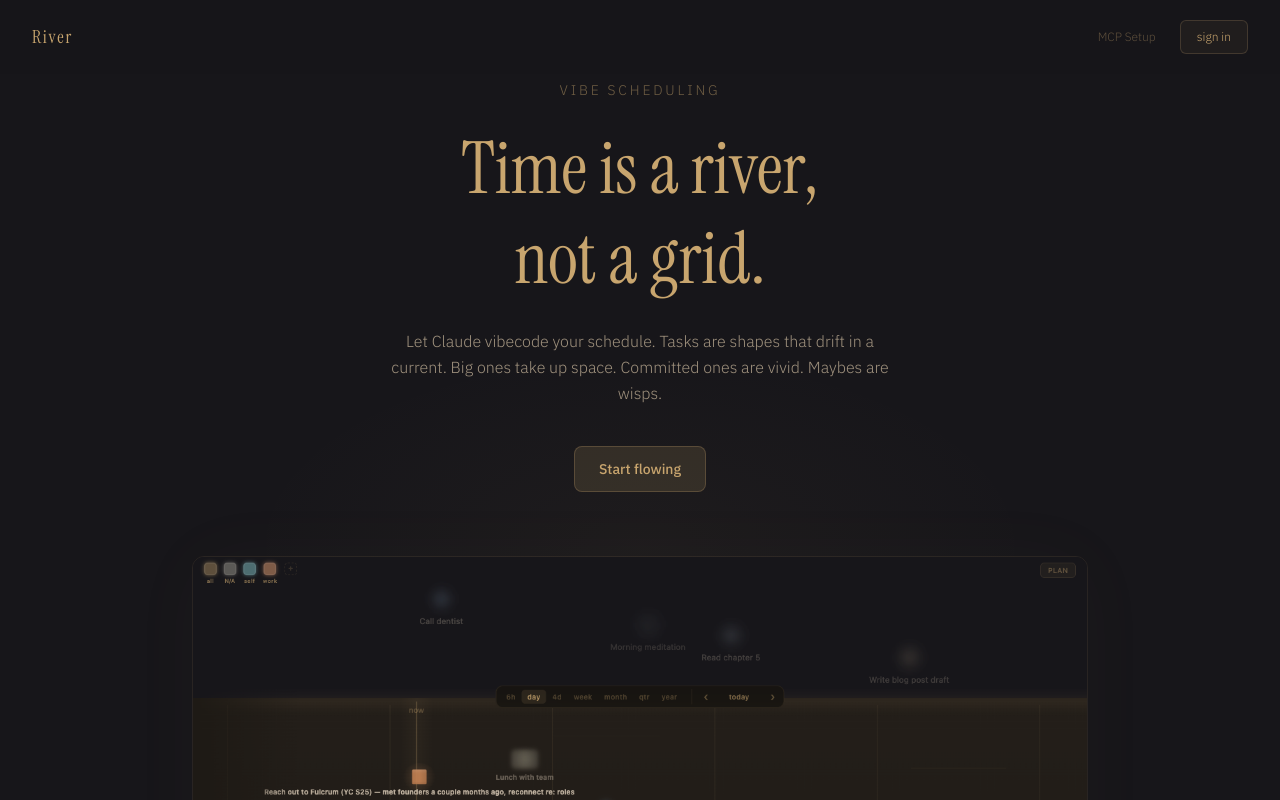
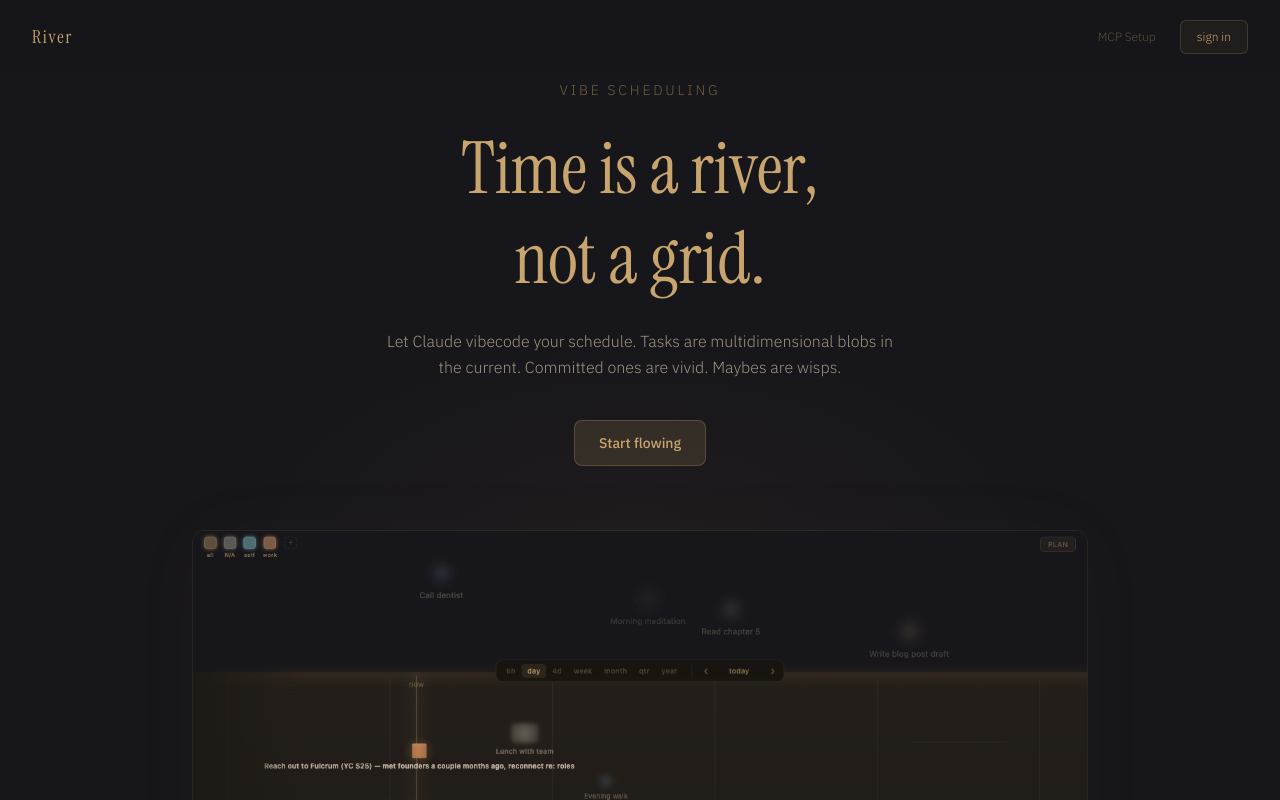
Before and after one commit to hegstadjosh/river, a Next.js app in the folder web/: page / in a window 1280 px wide. Shown: the top 800 px of the page. Built offline with nearby package versions, Linux system fonts and the light colour scheme.

Commit message:
copy: multidimensional blobs

```diff
--- a/web/src/app/page.tsx
+++ b/web/src/app/page.tsx
@@ -41,7 +41,7 @@ export default function LandingPage() {
 
         <p className="max-w-lg text-base leading-relaxed mb-10 relative" style={{ color: 'rgba(220, 200, 170, 0.7)' }}>
           Let Claude vibecode your schedule.
-          Tasks are shapes that drift in a current. Big ones take up space.
+          Tasks are multidimensional blobs in the current.
           Committed ones are vivid. Maybes are wisps.
         </p>
 
```
